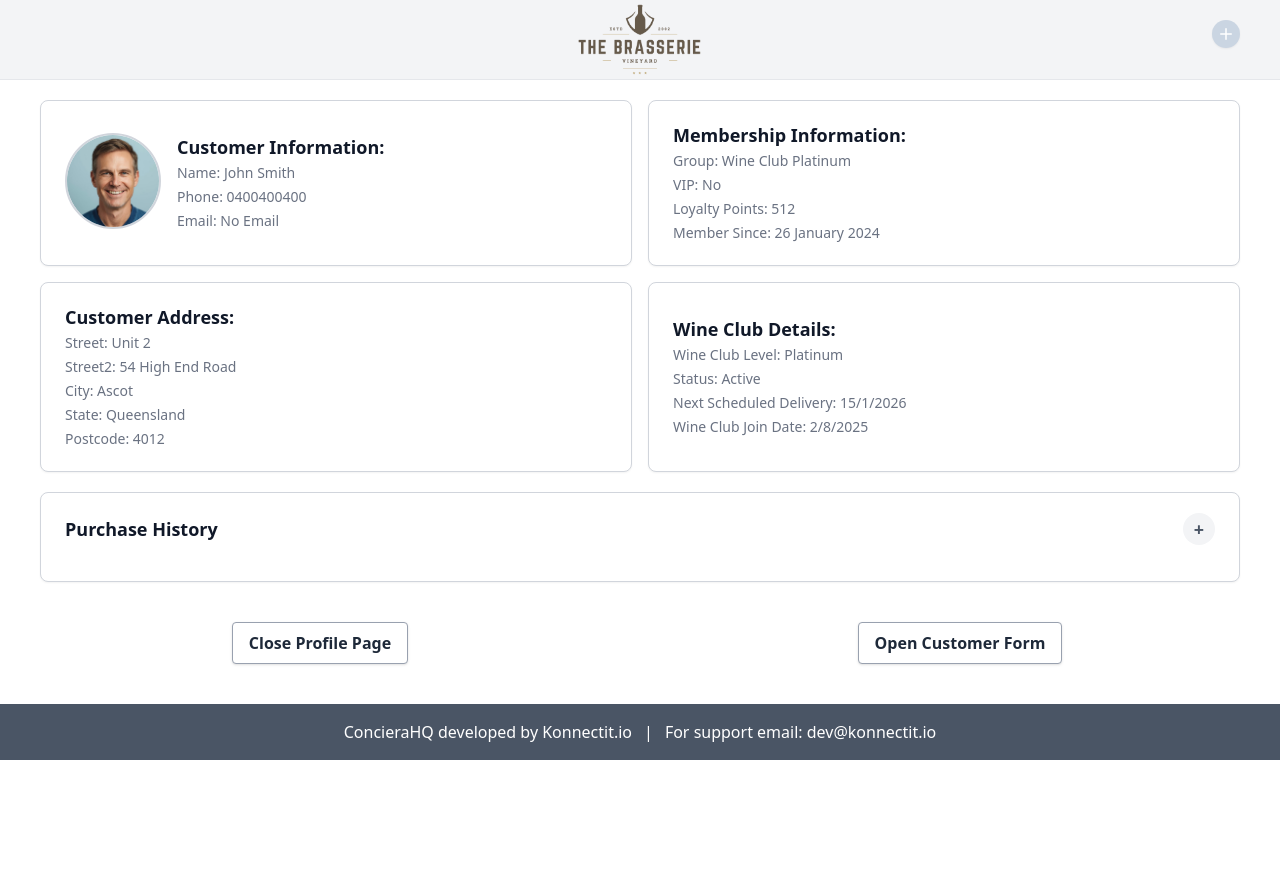
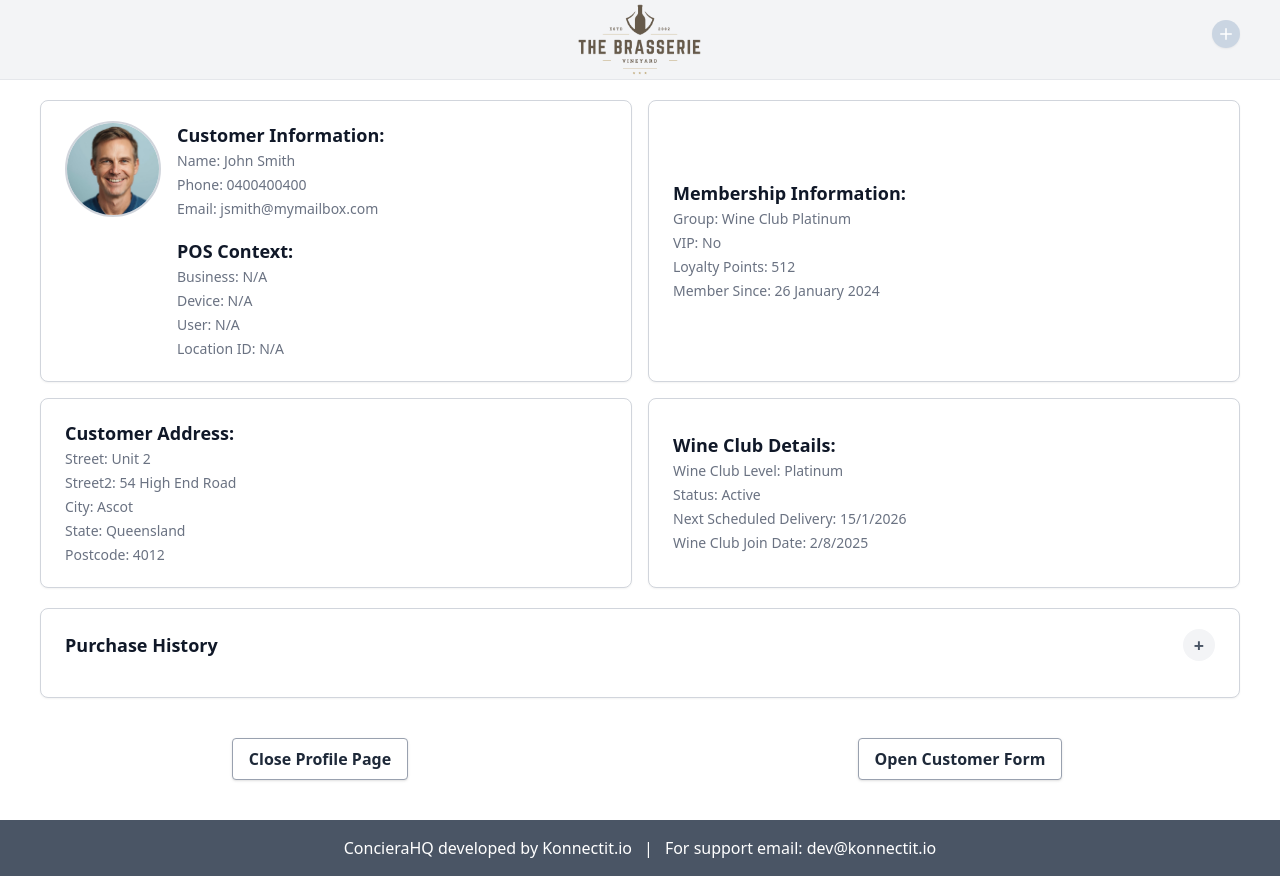
Before and after one commit to PascalMartinDev/concierahq-app, a React (Vite) app: page /webex in a window 1280 px wide. Before the commit the page ends 800 px from the top, so only its background shows below. Built offline with nearby package versions, Linux system fonts and the light colour scheme.

Commit message:
Simplified testing of posContext

```diff
--- a/src/components/webex/customer/CustomerInformation.tsx
+++ b/src/components/webex/customer/CustomerInformation.tsx
@@ -1,8 +1,17 @@
 import React from 'react';
 import profilePlaceholder from '../../../assets/Conciera_Profile_Placeholder.png';
-import { lskPosContext } from '../../../lsk/lskPosContext';
 //import { useAppCustomer } from '../../workflow/hooks/useAppCustomer';
 
+// Declare posContext injected by LSK POS webextension
+declare const posContext: {
+  businessId: number | string;
+  businessName: string;
+  locationId: number | string;
+  deviceName: string;
+  deviceId: number | string;
+  userName: string;
+  userId: number | string;
+};
 
 const CustomerInformation: React.FC = () => {
   // Use the custom hook to get active AppCustomer data
@@ -11,8 +20,14 @@ const CustomerInformation: React.FC = () => {
   const firstName = 'John';  //appCustomer?.customer?.firstName || 'No Name';
   const lastName = 'Smith'; //appCustomer?.customer?.lastName || '';
   const phone = '0400400400'; //appCustomer?.customer?.phone || 'No Phone';
-  //const email = 'jsmith@mymailbox.com'; //appCustomer?.customer?.email || 'No Email';
-  const email = lskPosContext.deviceName || 'No Email';
+  const email = 'jsmith@mymailbox.com'; //appCustomer?.customer?.email || 'No Email';
+
+  // Access injected posContext
+  const businessName = typeof posContext !== 'undefined' ? posContext.businessName : 'N/A';
+  const deviceName = typeof posContext !== 'undefined' ? posContext.deviceName : 'N/A';
+  const userName = typeof posContext !== 'undefined' ? posContext.userName : 'N/A';
+  const locationId = typeof posContext !== 'undefined' ? posContext.locationId : 'N/A';
+
   return (
     <div className="flex items-start space-x-4">
       {/* Circular Profile Image */}
@@ -34,6 +49,14 @@ const CustomerInformation: React.FC = () => {
         </h4>
         <h4 className="text-sm/6 text-gray-500">Phone: {phone}</h4>
         <h4 className="text-sm/6 text-gray-500">Email: {email}</h4>
+
+        <h3 className="text-lg font-semibold text-gray-900 mt-4">
+          POS Context:
+        </h3>
+        <h4 className="text-sm/6 text-gray-500">Business: {businessName}</h4>
+        <h4 className="text-sm/6 text-gray-500">Device: {deviceName}</h4>
+        <h4 className="text-sm/6 text-gray-500">User: {userName}</h4>
+        <h4 className="text-sm/6 text-gray-500">Location ID: {locationId}</h4>
       </div>
     </div>
   );
--- a/src/lsk/lskPosContext.ts
+++ b/src/lsk/lskPosContext.ts
@@ -1,3 +1,5 @@
+/*
+
 export interface IPosContext {
   businessId: number | string;
   businessName: string;
@@ -82,6 +84,7 @@ export class LskPosContext {
 // Export singleton instance
 export const lskPosContext = LskPosContext.getInstance();
 
+
 // Test Class:
 // Test: Alert to verify posContext is captured
 if (typeof posContext !== 'undefined') {
@@ -95,3 +98,5 @@ if (typeof posContext !== 'undefined') {
 } else {
   alert('posContext not found - not injected yet');
 }
+
+*/
```
